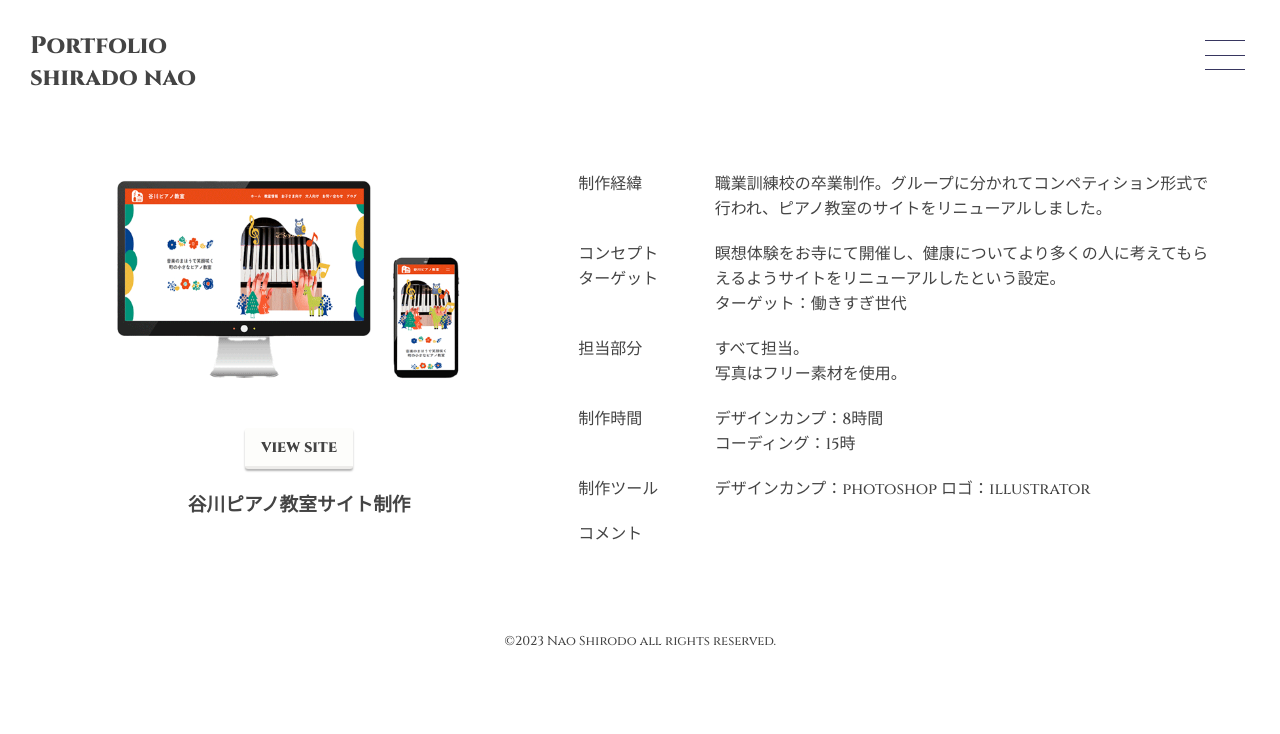
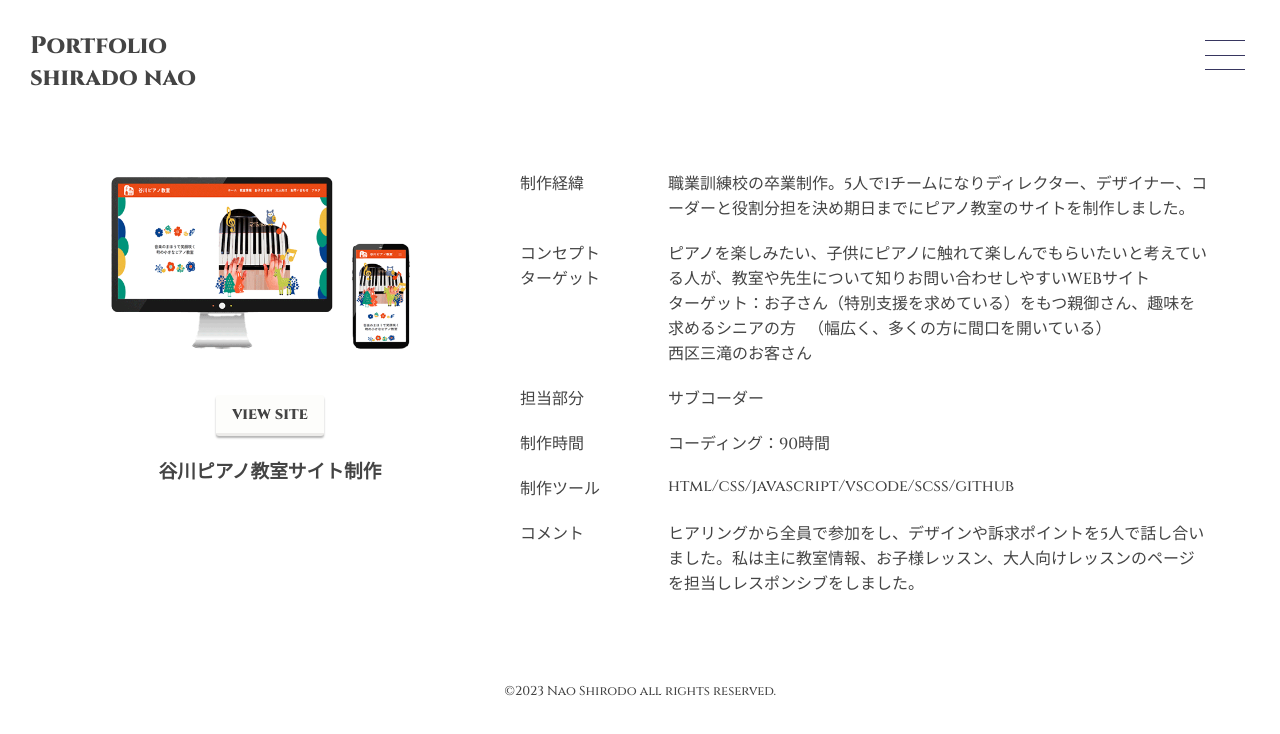
Before and after one commit to shiracocc0/portfolio, a plain HTML site: page works3.html in a window 1280 px wide. Drawn offline with nearby package versions, Linux system fonts and the light colour scheme; some packages are replaced by stand-ins of ours.

Commit message:
Update works3.html

```diff
--- a/works3.html
+++ b/works3.html
@@ -86,43 +86,45 @@
                 <dl>
                     <div class="dl-list">
                         <dt class="dt-item">制作経緯</dt>
-                        <dd class="dd-item">職業訓練校の卒業制作。グループに分かれてコンペティション形式で行われ、ピアノ教室のサイトをリニューアルしました。</dd>
+                        <dd class="dd-item">職業訓練校の卒業制作。5人で1チームになりディレクター、デザイナー、コーダーと役割分担を決め期日までにピアノ教室のサイトを制作しました。</dd>
                     </div>
 
 
                     <div class="dl-list">
                         <dt class="dt-item">コンセプト<br>ターゲット</dt>
-                        <dd class="dd-item">瞑想体験をお寺にて開催し、健康についてより多くの人に考えてもらえるようサイトをリニューアルしたという設定。
-                            <br>ターゲット：働きすぎ世代
+                        <dd class="dd-item">ピアノを楽しみたい、子供にピアノに触れて楽しんでもらいたいと考えている人が、教室や先生について知りお問い合わせしやすいWEBサイト
+                            <br>ターゲット：お子さん（特別支援を求めている）をもつ親御さん、趣味を求めるシニアの方
+                            　（幅広く、多くの方に間口を開いている）
+                            <br>西区三滝のお客さん
                         </dd>
 
                     </div>
 
                     <div class="dl-list">
                         <dt class="dt-item">担当部分</dt>
-                        <dd class="dd-item">すべて担当。
-                            <br>写真はフリー素材を使用。
+                        <dd class="dd-item">サブコーダー
                         </dd>
                     </div>
 
                     <div class="dl-list">
                         <dt class="dt-item">制作時間</dt>
-                        <dd class="dd-item">デザインカンプ：8時間
-                            <br>コーディング：15時
+                        <dd class="dd-item">
+                            コーディング：90時間
                         </dd>
 
                     </div>
 
                     <div class="dl-list">
                         <dt class="dt-item">制作ツール</dt>
-                        <dd class="dd-item">デザインカンプ：photoshop
-                            ロゴ：illustrator
+                        <dd class="dd-item">
+                            html/css/javascript/vscode/scss/github
                         </dd>
                     </div>
 
                     <div class="dl-list">
                         <dt class="dt-item">コメント</dt>
                         <dd class="dd-item">
+                            ヒアリングから全員で参加をし、デザインや訴求ポイントを5人で話し合いました。私は主に教室情報、お子様レッスン、大人向けレッスンのページを担当しレスポンシブをしました。
                         </dd>
                     </div>
 
```
